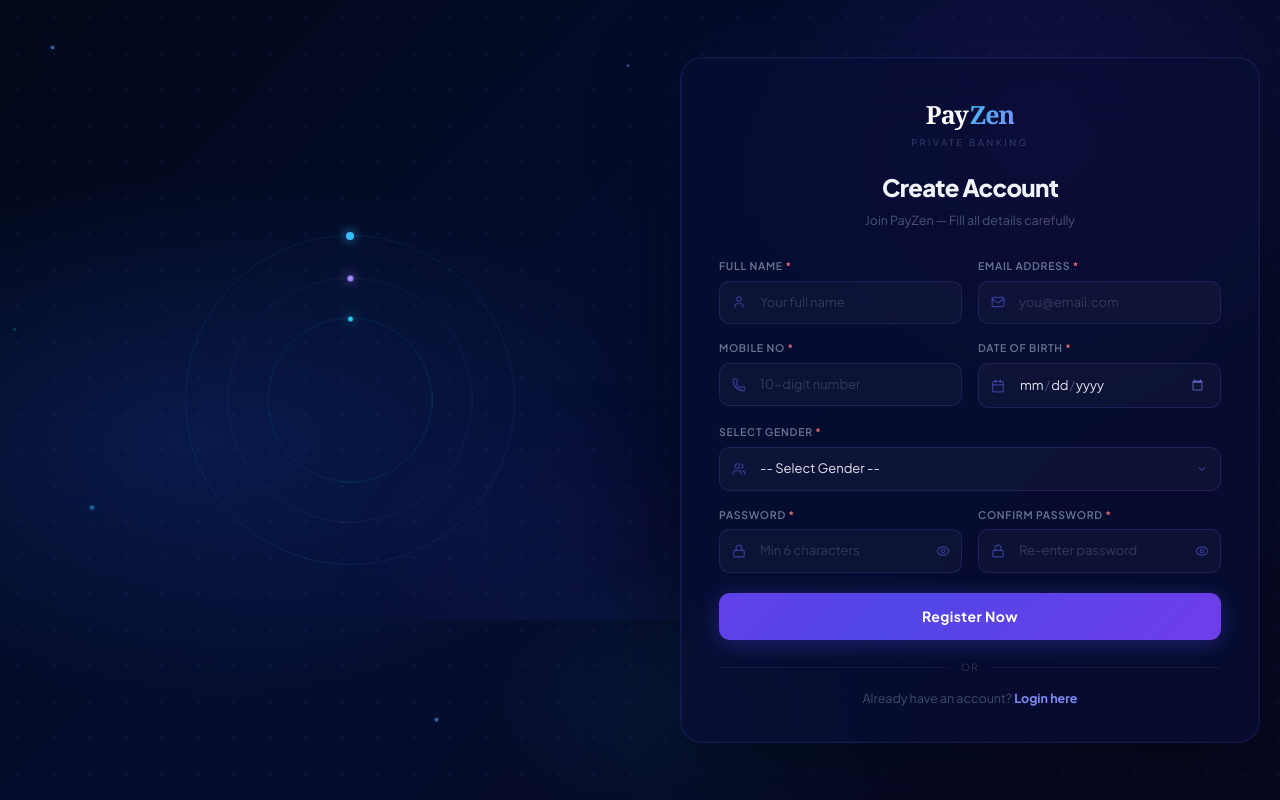
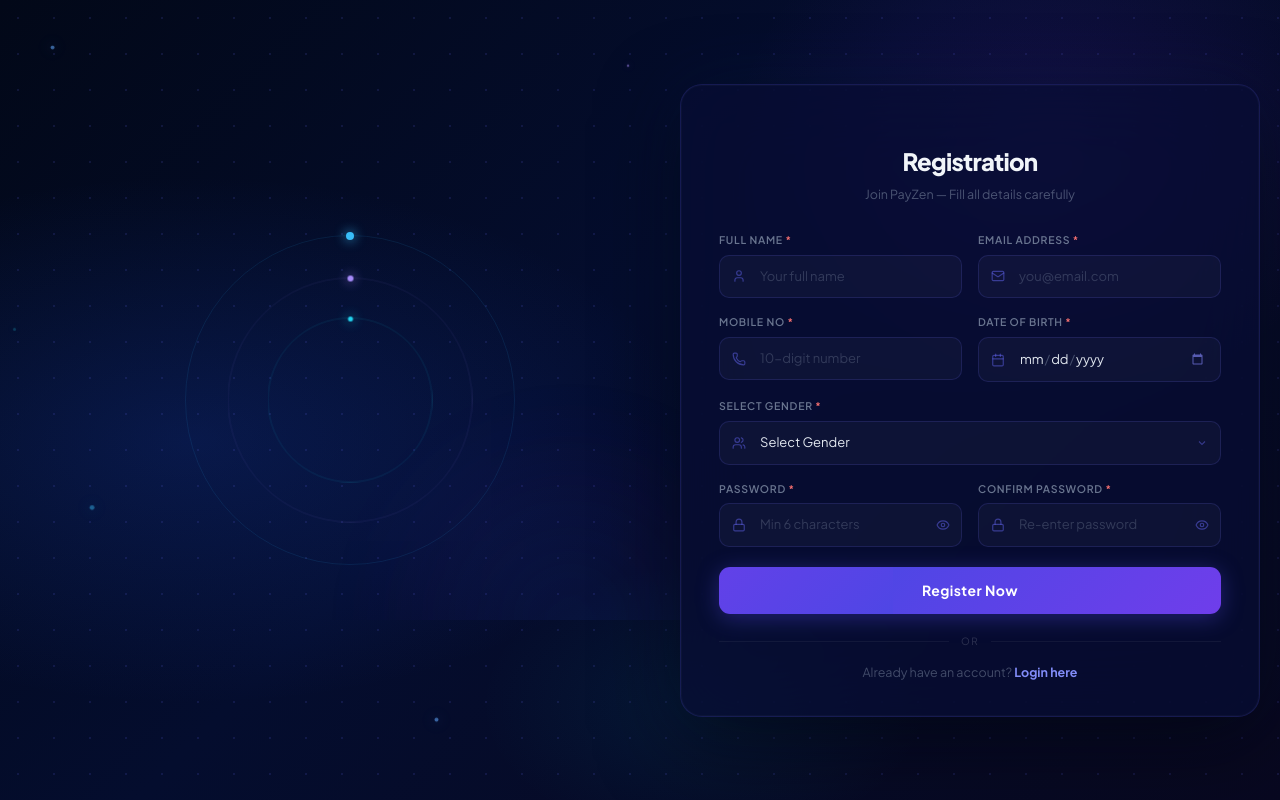
Before and after one commit to ChetanPatil0203/Bank_Frontend-, a React (Create React App) app in the folder frontend/: page /registration in a window 1280 px wide. Built offline with nearby package versions, Linux system fonts and the light colour scheme.

Commit message:
Update Registration

```diff
--- a/frontend/src/components/Registration/Registration.jsx
+++ b/frontend/src/components/Registration/Registration.jsx
@@ -248,17 +248,12 @@
 
             {/* Mobile logo */}
             <div className="brand-panel" style={{ display:"none", flexDirection:"column", alignItems:"center", marginBottom:20 }}>
-              <div style={{ display:"flex", alignItems:"baseline", gap:2 }}>
-                <span style={{ fontFamily:"'Georgia',serif", fontSize:25, fontWeight:900, color:"#fff", letterSpacing:-1 }}>Pay</span>
-                <span style={{ fontFamily:"'Georgia',serif", fontSize:25, fontWeight:900, letterSpacing:-1, background:"linear-gradient(135deg,#38bdf8,#818cf8)", WebkitBackgroundClip:"text", WebkitTextFillColor:"transparent", backgroundClip:"text" }}>Zen</span>
-              </div>
-              <p style={{ fontSize:9, letterSpacing:"0.3em", textTransform:"uppercase", color:"rgba(180,210,255,0.28)", marginTop:2 }}>Private Banking</p>
             </div>
 
             {/* Heading */}
             <div style={{ textAlign:"center", marginBottom:28 }}>
               <h2 className="rg-title" style={{ fontSize:24, fontWeight:800, color:"#f1f5f9", letterSpacing:"-0.03em", margin:"0 0 6px" }}>
-                Create Account
+              Registration
               </h2>
               <p style={{ fontSize:12.5, color:"rgba(148,163,184,0.48)", margin:0 }}>
                 Join PayZen — Fill all details carefully
@@ -318,7 +313,7 @@
                   <select name="gender" value={formData.gender} onChange={handleChange} required
                     onFocus={() => setFocused("gender")} onBlur={() => setFocused(null)}
                     style={sel("gender")}>
-                    <option value="">-- Select Gender --</option>
+                    <option value="">Select Gender</option>
                     <option value="Male">Male</option>
                     <option value="Female">Female</option>
                     <option value="Other">Other</option>
```
